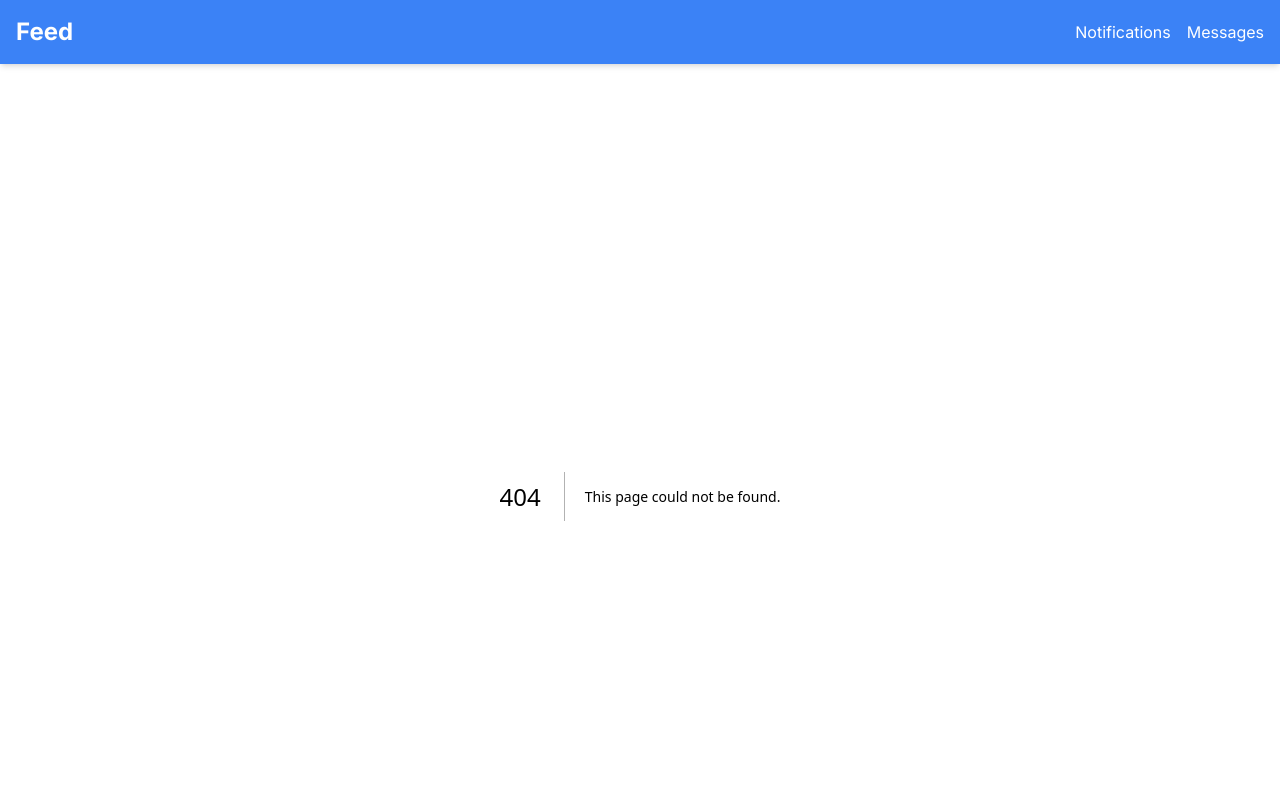
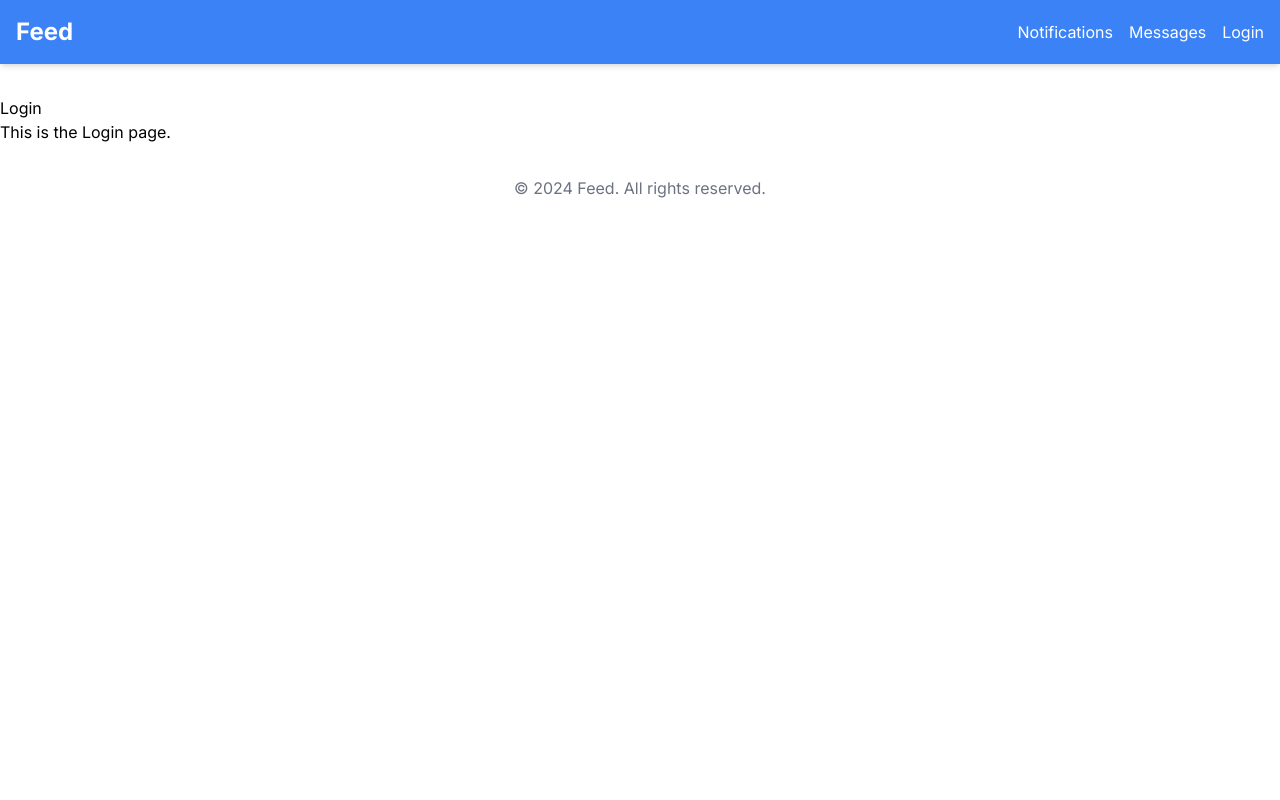
Before and after one commit to TrevorStreng/Feed, a Next.js app in the folder frontend/: page /login in a window 1280 px wide. Before the commit this address had no page. Shown: the top 800 px of the page. Built offline with nearby package versions, Linux system fonts and the light colour scheme.

Commit message:
* Created a new login page

```diff
--- a/frontend/app/Navbar.js
+++ b/frontend/app/Navbar.js
@@ -7,6 +7,7 @@ export default function Navbar() {
       <div className="flex space-x-4">
         <Link href="/notifications" className="hover:text-gray-300">Notifications</Link>
         <Link href="/messages" className="hover:text-gray-300">Messages</Link>
+        <Link href="/login" className="hover:text-gray-300">Login</Link>
       </div>
     </header>
   );
--- /dev/null
+++ b/frontend/app/login/page.js
@@ -0,0 +1,8 @@
+export default function Login() {
+    return (
+      <div>
+        <h1>Login</h1>
+        <p>This is the Login page.</p>
+      </div>
+    );
+  }
```
